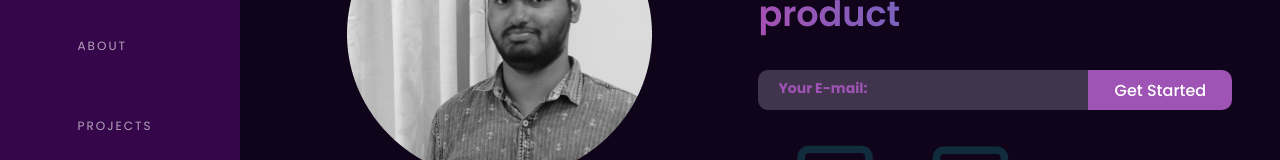
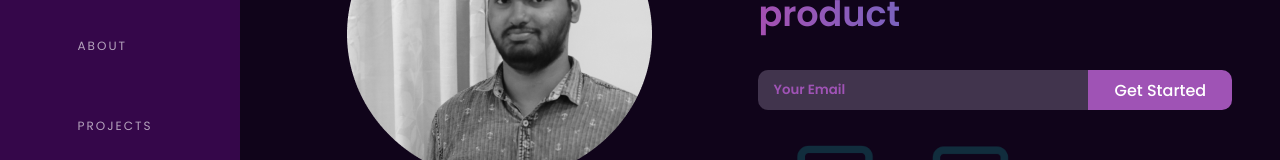
Before and after one commit to V-VikramRaja/Portfolio, a React (Create React App) app: page / in a window 1280 px wide. Shown: the part 401-561 px from the top of the page. Built offline with nearby package versions, Linux system fonts and the light colour scheme; a web font is replaced by a local one.

Commit message:
clearing bugs

```diff
--- a/src/components/Header/Header.css
+++ b/src/components/Header/Header.css
@@ -110,7 +110,7 @@
     margin-bottom: 15px
 }
 
-.portfolio__header__email__form label {
+.portfolio__header__form__email label {
     font-size: 14px;
     position: absolute;
     top: 8px;
@@ -126,7 +126,7 @@
     font-family: 'Poppins';
 }
 
-.portfolio__header__email__form input {
+.portfolio__header__form__email input {
     border-radius: 10px 0 0 10px !important;
     display: block;
     width: 300px;
@@ -142,18 +142,18 @@
     font-weight: 400;
 }
 
-.portfolio__header__email__form input:focus {
+.portfolio__header__form__email input::placeholder {
+    color: var(--color-btn);
+    display: none;
+    font-family: 'Poppins';
+    font-weight: 600;
+}
+
+.portfolio__header__form__email input:focus {
     border-color: var(--color-btn);
     outline: none;
-    height: 7vh;
-    border-radius: 15px 0px 15px 15px!important;
 }
 
-.portfolio__header__email__form input:focus+label {
-    font-size: 11px;
-    top: 1px;
-    color: var(--color-btn);
-}
 
 .portfolio__header__email__form button{
     width: 9rem;
--- a/src/components/Header/Header.jsx
+++ b/src/components/Header/Header.jsx
@@ -54,8 +54,7 @@ function Header() {
             <div>
               <form onSubmit={headerFormSubmitHandler} className="portfolio__header__email__form" >
                 <div className="portfolio__header__form__email" >
-                  <input type="email" name="useremail" required value={headerEmail} onChange={headerEmailChangeHandler} />
-                  <label htmlFor="email">Your E-mail:</label>
+                  <input type="email" name="useremail" placeholder="Your Email" required value={headerEmail} onChange={headerEmailChangeHandler} />
                 </div>
                 <button className={mailSent? 'portfolio__header__email__sent': ''} >{!mailSent? "Get Started": "Done"}</button>
               </form>
```
Also changed, not shown: 7 other files (tests, documents, lock files or other folders).
